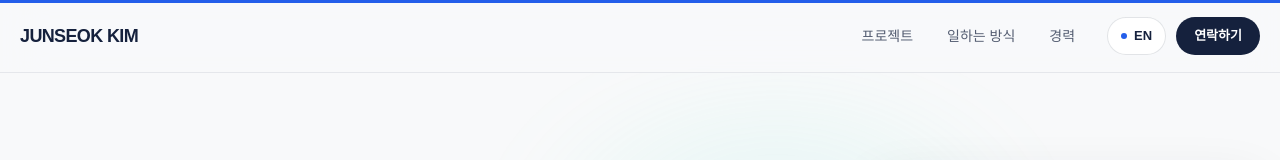
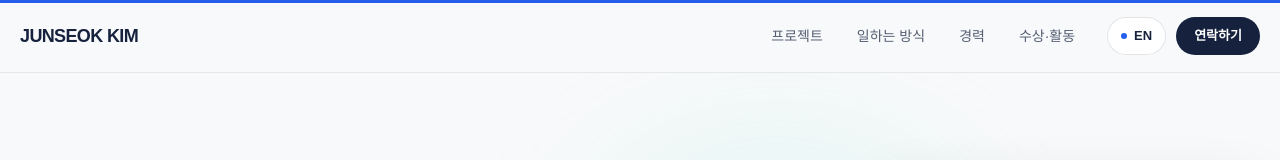
Before and after one commit to Jskim9536/portfolio_js, a Next.js app: page / in a window 1280 px wide. Shown: the top 160 px of the page. Built offline with nearby package versions, Linux system fonts and the light colour scheme; grey boxes are pictures that could not be loaded; a web font is replaced by a local one.

Commit message:
Restore awards and rowing leadership

```diff
--- a/app/components/PortfolioPage.tsx
+++ b/app/components/PortfolioPage.tsx
@@ -27,6 +27,7 @@ export default function PortfolioPage({ locale }: { locale: Locale }) {
             <a href="#work">{t.nav.work}</a>
             <a href="#approach">{t.nav.approach}</a>
             <a href="#career">{t.nav.career}</a>
+            <a href="#recognition">{t.nav.recognition}</a>
           </div>
           <div className="nav-actions">
             <a href={t.switchHref} className="language-switch" aria-label={locale === "ko" ? "영어로 보기" : "View in Korean"}>
@@ -44,6 +45,7 @@ export default function PortfolioPage({ locale }: { locale: Locale }) {
               <a href="#work" onClick={() => setMenuOpen(false)}>{t.nav.work}</a>
               <a href="#approach" onClick={() => setMenuOpen(false)}>{t.nav.approach}</a>
               <a href="#career" onClick={() => setMenuOpen(false)}>{t.nav.career}</a>
+              <a href="#recognition" onClick={() => setMenuOpen(false)}>{t.nav.recognition}</a>
               <a href="#contact" onClick={() => setMenuOpen(false)}>{t.nav.contact}</a>
             </motion.div>
           )}
@@ -147,6 +149,33 @@ export default function PortfolioPage({ locale }: { locale: Locale }) {
           </div>
         </section>
 
+        <section className="recognition-section" id="recognition">
+          <div className="section-shell">
+            <AnimateIn className="recognition-heading">
+              <p className="eyebrow">{t.recognition.eyebrow}</p>
+              <h2>{t.recognition.title}</h2>
+              <p>{t.recognition.intro}</p>
+            </AnimateIn>
+            <div className="recognition-grid">
+              {t.recognition.items.map((item, index) => (
+                <AnimateIn key={item.title} delay={index * .07}>
+                  <article className="recognition-card">
+                    <div className="recognition-image">
+                      <Image src={item.image} alt={item.alt} fill sizes="(min-width: 900px) 30vw, 92vw" />
+                    </div>
+                    <div className="recognition-copy">
+                      <div className="recognition-meta"><span>{item.type}</span><b>{item.year}</b></div>
+                      <h3>{item.title}</h3>
+                      <p>{item.desc}</p>
+                      <a href={item.href} target="_blank" rel="noreferrer">{item.link}<span>↗</span></a>
+                    </div>
+                  </article>
+                </AnimateIn>
+              ))}
+            </div>
+          </div>
+        </section>
+
         <section className="closing-section" id="contact">
           <div className="section-shell closing-grid">
             <AnimateIn><p className="eyebrow">{t.closing.eyebrow}</p><h2>{t.closing.title}</h2></AnimateIn>
--- a/app/content.ts
+++ b/app/content.ts
@@ -5,7 +5,7 @@ export const copy = {
     localeName: "한국어",
     switchLabel: "EN",
     switchHref: "/en",
-    nav: { work: "프로젝트", approach: "일하는 방식", career: "경력", contact: "연락하기" },
+    nav: { work: "프로젝트", approach: "일하는 방식", career: "경력", recognition: "수상·활동", contact: "연락하기" },
     hero: {
       eyebrow: "Founder-minded, AI-native Product Owner",
       title: "Junseok Kim",
@@ -132,6 +132,16 @@ export const copy = {
       ["2021.06–2024.01", "어텀팔콘스", "Founder / Product Lead"],
       ["2020.08–2021.06", "현대자동차", "시스템 개발 PM"],
     ],
+    recognition: {
+      eyebrow: "RECOGNITION & LEADERSHIP",
+      title: "제품 성과 밖에서도 증명한 실행과 팀 리더십",
+      intro: "AI 제품 사업화, 기술 문제 해결, 그리고 팀 스포츠에서의 리더십까지—서로 다른 환경에서 결과를 만든 기록입니다.",
+      items: [
+        { year: "2025", type: "PRODUCT AWARD", title: "L’Oréal BigBang 2025 · Digital Winner", desc: "GAN 기반 가상 메이크업 제품의 3CE 협업과 글로벌 PoC를 이끌어 디지털 부문 Winner로 선정됐습니다.", image: "/img/bigbang-startup.jpg", alt: "L’Oréal BigBang 2025 수상 현장", href: "https://www.loreal.com/ko-kr/korea/loreal-korea-news/press-releases/kstartup-frenchtech-bigbang-2025/", link: "공식 기사" },
+        { year: "2017", type: "TECH AWARD", title: "Hyundai Hack A Road · 1위", desc: "초보 운전자를 위한 실시간 차량 데이터 조언 시스템을 기획하고 Python 데모를 구현해 대상을 수상했습니다.", image: "/img/hyundai_hack_a_road.jpg", alt: "현대자동차 Hack A Road 수상", href: "https://www.ksilbo.co.kr/news/articleView.html?idxno=621362", link: "관련 기사" },
+        { year: "2016", type: "TEAM LEADERSHIP", title: "제11회 대학조정대회 · 종합 3위", desc: "UNIST 조정부 활동을 통해 제11회 대학조정대회에 출전했고, 팀과 함께 대학 종합 3위를 달성했습니다.", image: "/img/rowing.jpg", alt: "UNIST 조정부 대학조정대회 출전 팀", href: "https://news.unist.ac.kr/kor/20160802-03/", link: "UNIST 기사" },
+      ],
+    },
     closing: {
       eyebrow: "WHY JUNSEOK KIM",
       title: "소수정예 팀의 제품 실행과 비즈니스 성과",
@@ -144,7 +154,7 @@ export const copy = {
     localeName: "English",
     switchLabel: "KO",
     switchHref: "/",
-    nav: { work: "Work", approach: "Approach", career: "Career", contact: "Contact" },
+    nav: { work: "Work", approach: "Approach", career: "Career", recognition: "Recognition", contact: "Contact" },
     hero: {
       eyebrow: "Founder-minded, AI-native Product Owner",
       title: "Junseok Kim",
@@ -229,6 +239,16 @@ export const copy = {
       ["2021.06–2024.01", "Autumn Falcons", "Founder / Product Lead"],
       ["2020.08–2021.06", "Hyundai Motor Company", "System Development PM"],
     ],
+    recognition: {
+      eyebrow: "RECOGNITION & LEADERSHIP",
+      title: "Execution and leadership beyond product metrics",
+      intro: "A record of delivering results across AI commercialization, technical problem-solving, and team sport.",
+      items: [
+        { year: "2025", type: "PRODUCT AWARD", title: "L’Oréal BigBang 2025 · Digital Winner", desc: "Led the 3CE collaboration and global PoC for a GAN-powered virtual makeup product, earning the Digital category award.", image: "/img/bigbang-startup.jpg", alt: "L’Oréal BigBang 2025 award ceremony", href: "https://www.loreal.com/ko-kr/korea/loreal-korea-news/press-releases/kstartup-frenchtech-bigbang-2025/", link: "Official article" },
+        { year: "2017", type: "TECH AWARD", title: "Hyundai Hack A Road · 1st Place", desc: "Designed a real-time vehicle-data guidance system for novice drivers and implemented its Python demo, winning the grand prize.", image: "/img/hyundai_hack_a_road.jpg", alt: "Hyundai Hack A Road award", href: "https://www.ksilbo.co.kr/news/articleView.html?idxno=621362", link: "Read article" },
+        { year: "2016", type: "TEAM LEADERSHIP", title: "11th Inter-University Rowing Competition · 3rd Overall", desc: "Competed as part of the UNIST rowing team and helped the university finish third overall.", image: "/img/rowing.jpg", alt: "UNIST rowing team at the inter-university competition", href: "https://news.unist.ac.kr/kor/20160802-03/", link: "UNIST article" },
+      ],
+    },
     closing: {
       eyebrow: "WHY JUNSEOK KIM",
       title: "Product execution and business outcomes for lean teams",
--- a/app/globals.css
+++ b/app/globals.css
@@ -394,6 +394,22 @@ body {
 .career-list h3 { font-size: 19px; font-weight: 600; letter-spacing: -.02em; }
 .career-list p { grid-column: 3; margin-top: 5px; color: var(--muted); font-size: 12px; line-height: 1.55; }
 
+.recognition-section { padding: 118px 0; color: white; background: var(--ink); }
+.recognition-heading { max-width: 780px; margin-bottom: 54px; }
+.recognition-heading h2 { margin-top: 18px; font-size: clamp(36px, 4vw, 56px); line-height: 1.12; letter-spacing: -.04em; font-weight: 620; }
+.recognition-heading > p:last-child { max-width: 680px; margin-top: 22px; color: rgba(255,255,255,.62); font-size: 17px; line-height: 1.75; }
+.recognition-grid { display: grid; grid-template-columns: repeat(3, 1fr); gap: 18px; }
+.recognition-card { height: 100%; overflow: hidden; border: 1px solid rgba(255,255,255,.12); border-radius: 22px; background: rgba(255,255,255,.055); }
+.recognition-image { position: relative; aspect-ratio: 16/10; overflow: hidden; background: #26334f; }
+.recognition-image img { object-fit: cover; transition: transform .5s cubic-bezier(.2,.7,.2,1); }
+.recognition-card:hover .recognition-image img { transform: scale(1.025); }
+.recognition-copy { padding: 26px 26px 28px; }
+.recognition-meta { display: flex; justify-content: space-between; gap: 16px; color: #8fb1ff; font-size: 9px; font-weight: 700; letter-spacing: .1em; }
+.recognition-meta b { color: rgba(255,255,255,.5); font-weight: 500; letter-spacing: 0; }
+.recognition-copy h3 { margin: 16px 0 12px; font-size: 23px; line-height: 1.28; letter-spacing: -.025em; font-weight: 600; }
+.recognition-copy p { min-height: 94px; color: rgba(255,255,255,.64); font-size: 13px; line-height: 1.7; }
+.recognition-copy a { display: inline-flex; align-items: center; gap: 7px; margin-top: 20px; color: white; font-size: 12px; font-weight: 600; }
+
 .closing-section { padding: 110px 0; color: white; background: linear-gradient(135deg, #1c5cea 0%, #1242a9 100%); }
 .closing-grid { display: grid; grid-template-columns: 1.25fr .75fr; gap: 80px; align-items: end; }
 .closing-section h2 { max-width: 780px; margin-top: 18px; font-size: clamp(40px, 4.8vw, 66px); line-height: 1.1; letter-spacing: -.045em; font-weight: 620; }
@@ -424,7 +440,7 @@ body {
   .impact-item { border-right: 0; border-bottom: 1px solid var(--line); padding-left: 0 !important; }
   .impact-strip > div:nth-child(odd) .impact-item { border-right: 1px solid var(--line); }
   .impact-strip > div:nth-child(even) .impact-item { padding-left: 18px !important; }
-  .approach-section, .work-section, .foundation-section, .career-section, .closing-section { padding-top: 80px; padding-bottom: 80px; }
+  .approach-section, .work-section, .foundation-section, .career-section, .recognition-section, .closing-section { padding-top: 80px; padding-bottom: 80px; }
   .approach-grid, .career-section, .closing-grid { grid-template-columns: 1fr; gap: 50px; }
   .project-list { gap: 28px; }
   .project-card, .project-card.featured { position: relative; top: auto; grid-template-columns: 1fr; min-height: 0; }
@@ -432,6 +448,8 @@ body {
   .project-visual { grid-row: 1; min-height: 320px; }
   .contain-image { padding: 12px; }
   .foundation-grid { grid-template-columns: 1fr; }
+  .recognition-grid { grid-template-columns: 1fr; }
+  .recognition-copy p { min-height: 0; }
   .career-list article { grid-template-columns: 34px 112px 1fr; }
   .footer { flex-direction: column; }
 }
```
Also changed, not shown: 1 other file (tests, documents, lock files or other folders).
